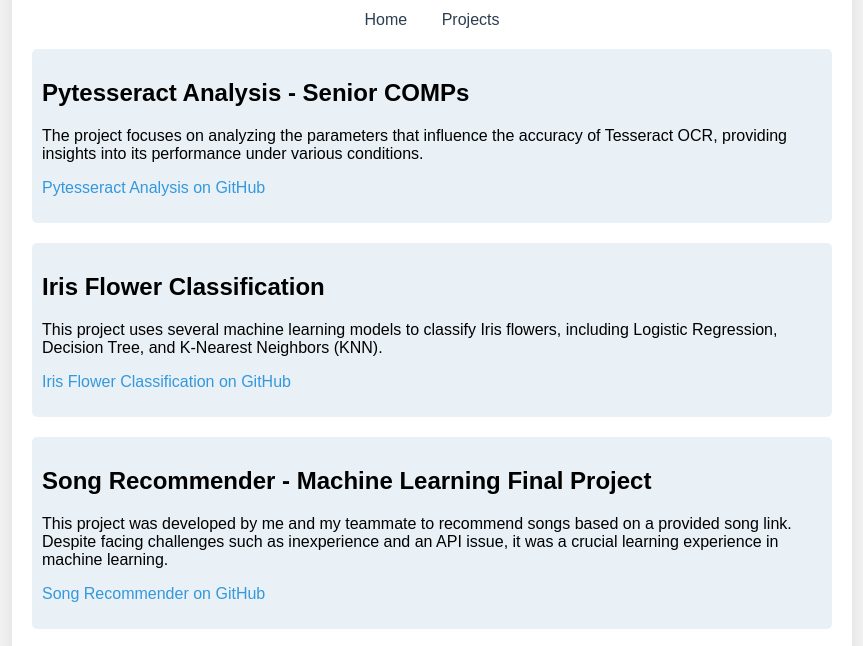
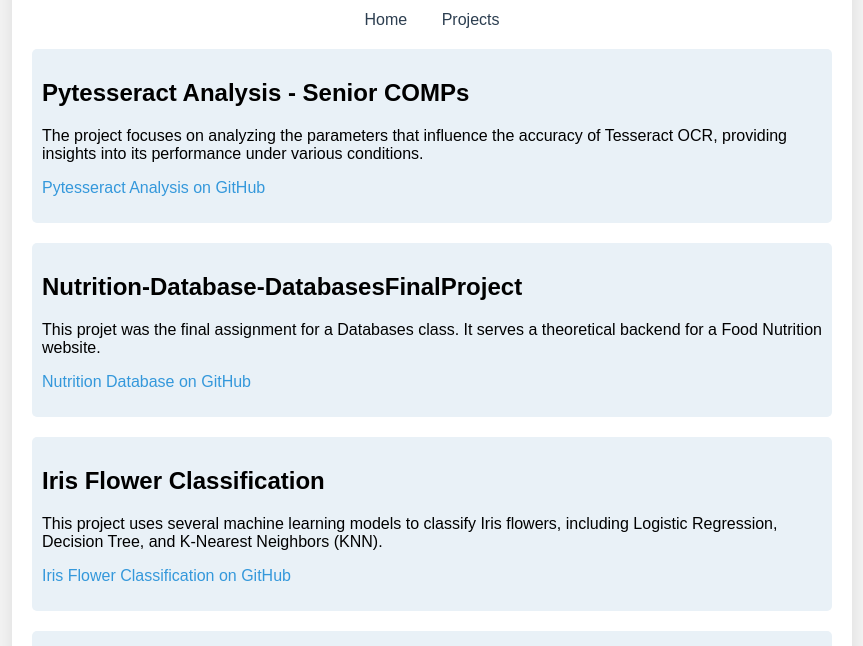
Before and after one commit to luis-jmtz/luis-jmtz.github.io, a plain HTML site: page projects.html in a window 1280 px wide. Shown: the part 149-795 px from the top of the page, without its empty margins (208-1071 px from the left). Drawn offline with Linux system fonts and the light colour scheme.

Commit message:
Update projects.html

```diff
--- a/projects.html
+++ b/projects.html
@@ -78,6 +78,13 @@
             <p><a href="https://github.com/luis-jmtz/pytesseract_analysis" target="_blank">Pytesseract Analysis on GitHub</a></p>
         </div>
         <div class="project">
+            <h2>Nutrition-Database-DatabasesFinalProject</h2>
+            <p>This projet was the final assignment for a Databases class. It serves a theoretical backend for a Food Nutrition website.
+
+            </p>
+            <p><a href="https://github.com/luis-jmtz/Nutrition-Database-DatabasesFinalProject" target="_blank">Nutrition Database on GitHub</a></p>
+        </div>
+        <div class="project">
             <h2>Iris Flower Classification</h2>
             <p>This project uses several machine learning models to classify Iris flowers, including Logistic Regression, Decision Tree, and K-Nearest Neighbors (KNN).
 
```
